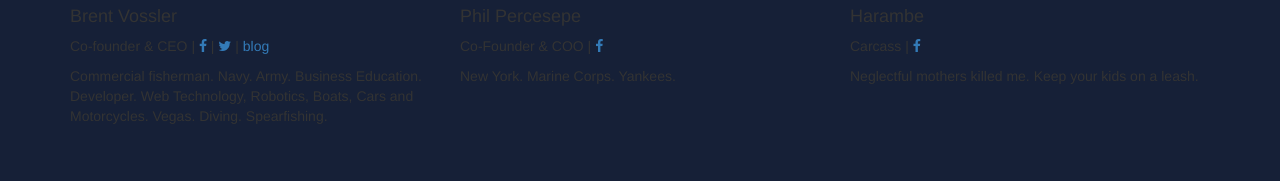
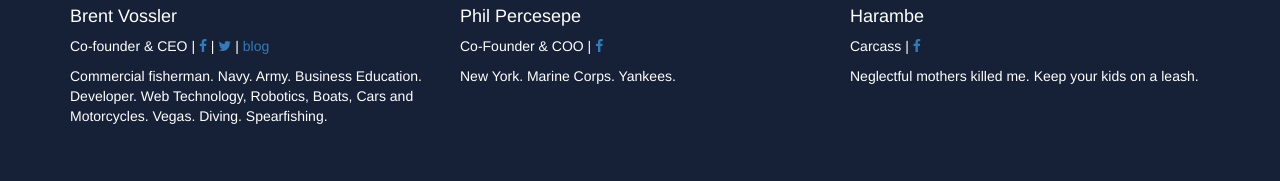
Before and after one commit to brentvossler/aquatiq, a website: page public/index.html at #/home in a window 1280 px wide. Shown: the part 923-1104 px from the top of the page. Drawn offline with nearby package versions, Linux system fonts and the light colour scheme; some packages are replaced by stand-ins of ours; no server answers.

Commit message:
design changes. fixed BS

```diff
--- a/index.html
+++ b/public/index.html
@@ -1,6 +1,7 @@
 <!DOCTYPE html>
 <html ng-app="mainApp" >
     <head>
+        <title>Aquatiq Boat Rentals</title>
         <!-- Anchor/Brand Favicon -->
         <link rel="shortcut icon" href="media/favicon.ico" type="image/x-icon">
         <link rel="icon" href="/favicon.ico" type="image/x-icon">
@@ -12,7 +13,6 @@
         <meta name="author" content="metatags generator">
         <meta name="robots" content="index, follow">
         <meta name="revisit-after" content="1 days">
-        <title>Aquatiq Boat Rentals</title>
         <!-- jquery, Bootstrap.css, bootstrap.js, Custom CSS-->
         <script src="https://cdnjs.cloudflare.com/ajax/libs/jquery/3.1.1/jquery.js"></script>
         <script type="text/javascript" src="https://cdnjs.cloudflare.com/ajax/libs/twitter-bootstrap/3.3.7/js/bootstrap.js"></script>
@@ -44,7 +44,7 @@
                 </div>
 
                 <!-- Collect the nav links, forms, and other content for toggling -->
-                <div class="collapse navbar-collapse" id="bs-example-navbar-collapse-1">
+                <div class="collapse navbar-collapse">
                     <ul class="nav navbar-nav">
                         <li><a href="/#/home">Home</a></li>
                         <li><button type="button" class="btn btn-primary navbar-btn" onclick="location.href='/#/marketplace'">Find your boat!</button></li>
--- a/templates/home.html
+++ b/public/templates/home.html
@@ -85,16 +85,16 @@
 			</div>
     		<hr>
     	</div>
-		<div class="row">
-            <div class="col-sm-4 team-member-wrap">
+		<div class="row theme-block">
+            <div class="col-sm-4">
 				<div class="team-member">
 					<img src="https://scontent.fsnc1-2.fna.fbcdn.net/v/t1.0-9/12963909_1564898833802644_4206056668361240115_n.jpg?oh=1dc49bc6b6473131d481fc096254542f&oe=58662294" class="img-responsive round-border" alt="Brent">
 					<div>
 						<div >
-							<h4 class="member-name">Brent Vossler</h4>
+							<h4>Brent Vossler</h4>
 						</div>
-						<div >
-							<p class="position">Co-founder & CEO | <a href="https://facebook.com/brent.vossler.3"><i class="fa fa-facebook"></i></a> | <a href="https://twitter.com/brent_vossler"><i class="fa fa-twitter"></i></a> | <a href="http://www.brentvossler.com">blog</a></p>
+						<div>
+							<p>Co-founder & CEO | <a href="https://facebook.com/brent.vossler.3"><i class="fa fa-facebook"></i></a> | <a href="https://twitter.com/brent_vossler"><i class="fa fa-twitter"></i></a> | <a href="http://www.brentvossler.com">blog</a></p>
 						</div>
 						<div >
 							<p>Commercial fisherman. Navy. Army. Business Education. Developer. Web Technology, Robotics, Boats, Cars and Motorcycles. Vegas. Diving. Spearfishing.</p>
```
Also changed, not shown: package.json (added, +23 -0 lines), server.js (added, +28 -0 lines), public/main.css (renamed from main.css), public/main.js (renamed from main.js), public/media/favicon.ico (renamed from media/favicon.ico), public/media/smallbluelogo.png (renamed from media/smallbluelogo.png), public/media/smallwhitelogo.png (renamed from media/smallwhitelogo.png), public/templates/forbusiness.html (renamed from templates/forbusiness.html), public/templates/marketplace.html (renamed from templates/marketplace.html), 7 other files.
